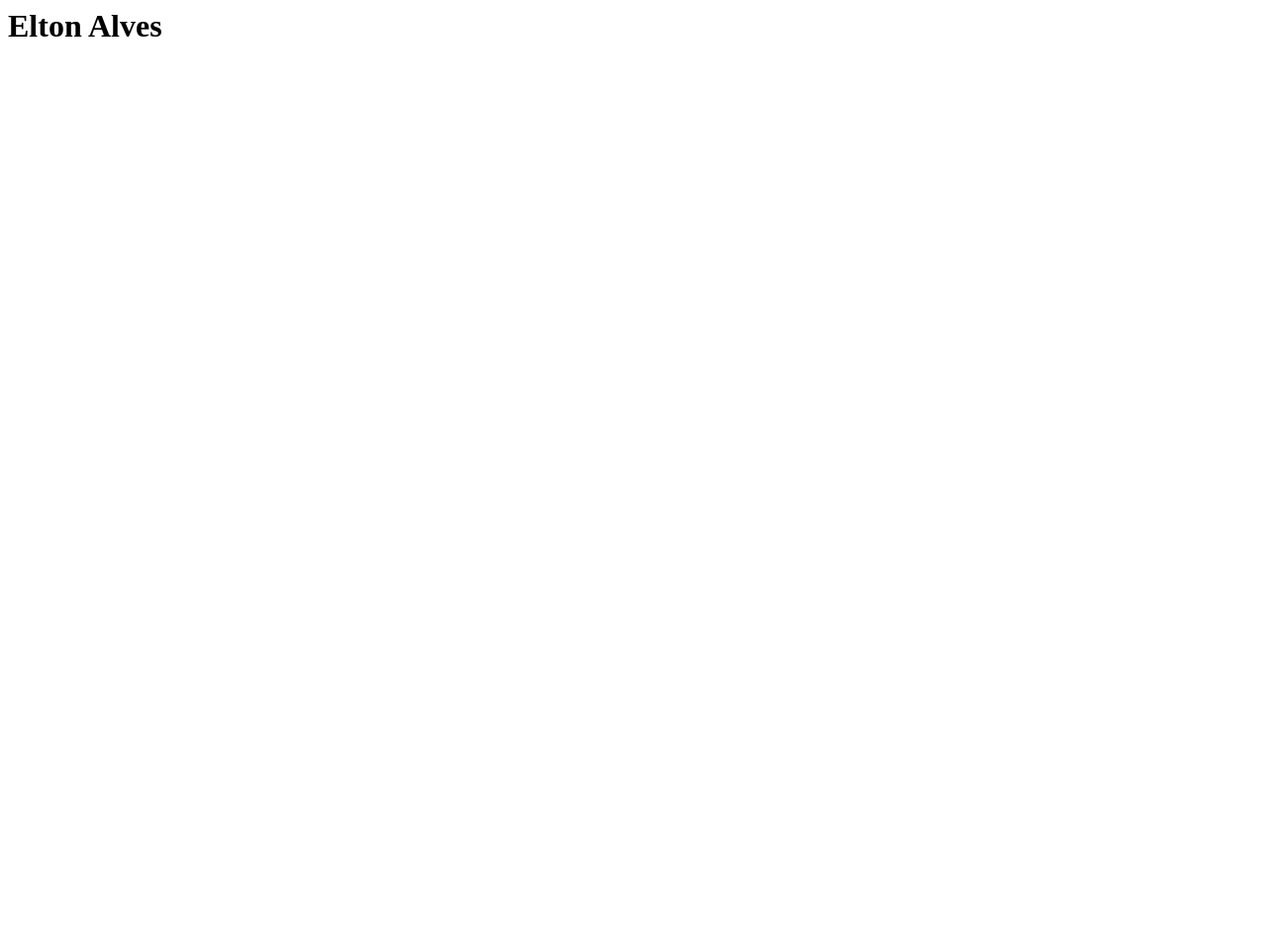
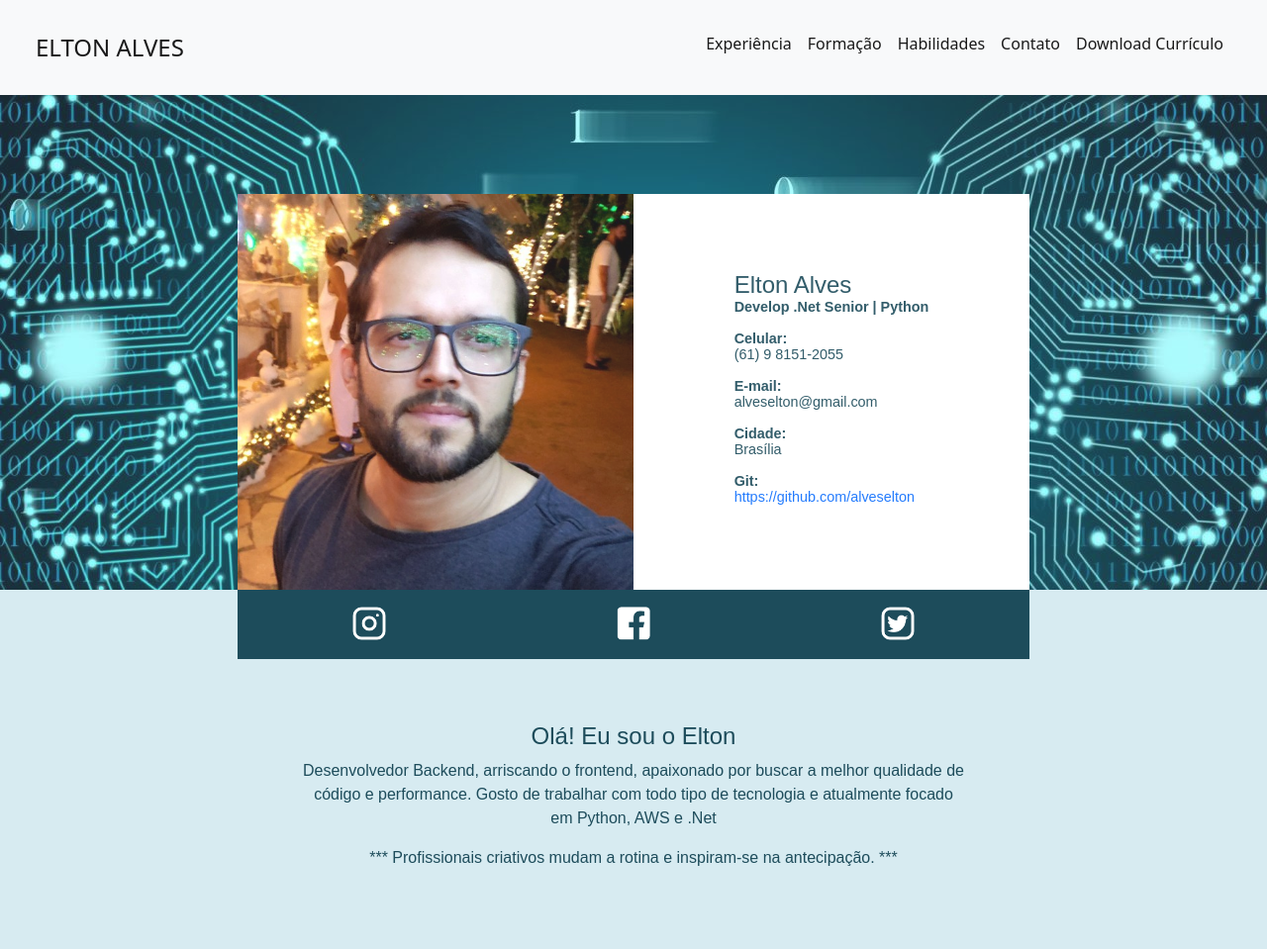
Before and after one commit to alveselton/alveselton.github.io, a plain HTML site: page index.html in a window 1280 px wide. Shown: the whole page at 99% size. Before the commit the page ends 800 px from the top, so only its background shows below. Drawn offline with nearby package versions, Linux system fonts and the light colour scheme.

Commit message:
1a versao curriculo

```diff
--- /dev/null
+++ b/css/style.css
@@ -0,0 +1,108 @@
+.container{
+    margin: 0 !important;
+    padding: 0 !important;;
+}
+#nav {
+    padding: 1.5rem !important;
+}
+.navbar-brand {
+    font-size: 1.5rem !important;
+}
+.navbar-collapse{
+    flex-grow: initial !important;
+}
+
+.container-inner{
+    position: absolute;
+    width: 100%;
+}
+
+.apresentacao{
+    background-image: url('../img/back2.jpg');
+    min-height: 300px;
+    width: 100%;
+    display: flex;
+    opacity: 0.9;
+    justify-content: center;
+}
+
+    .apresentacao-quadro{
+        min-height: 200px;
+        background-color: white;
+        display: flex;
+        width: 800px;
+        bottom: 0;
+        margin: 0 auto;
+        margin-top: 100px;
+    }
+
+    .apresentacao-quadro-dados{
+        width: 50%;
+        display: grid;
+        justify-content: center;
+        align-content: center;
+    }
+
+        .apresentacao-quadro-dados-items{
+            font-family: sans-serif;
+            line-height: 0;
+            padding-bottom: 1rem;
+            color:#1d4c5b;
+            font-size: 0.9rem;
+        }
+
+        .apresentacao-quadro-dados-items > a {
+            text-decoration: none !important;
+        }
+
+.rede-social{
+    min-height: 150px;
+    width: 100%;
+    display: grid;
+    justify-content: center;
+    background-color: #d7ebf1;
+    color:#1d4c5b;
+}
+
+    .rede-social-inner{
+        height: 70px;
+        background-color: rgb(29 76 91);
+        width: 800px;
+        margin: 0 auto;
+    }
+
+    .rede-social-apresentacao-descricao{
+
+    }
+
+    .rede-social-apresentacao{
+        width: 800px;
+        text-align: center;
+        padding: 4rem 4rem;
+        font-family: sans-serif;
+    }
+
+    .rede-social-apresentacao > h4{
+        text-align: center;
+    }
+
+    .rede-social-inner{
+        text-align: center;
+        padding-top: 16px;
+        justify-content: space-around;
+        display: flex;
+    }
+        .rede-social-inner > a > img{
+            height: 36px;
+            width: 36px;
+        }
+
+.apresentacao-quadro-foto{
+    width: 50%;
+    background-color: blueviolet;
+}
+
+
+.foto{
+    width: 400px
+}
--- a/index.html
+++ b/index.html
@@ -1 +1,96 @@
-<h1>Elton Alves</h1>
+<!DOCTYPE html>
+<html lang="en">
+<head>
+    <meta charset="UTF-8">
+    <meta http-equiv="X-UA-Compatible" content="IE=edge">
+    <meta name="viewport" content="width=device-width, initial-scale=1.0">
+    <title>Portfólio Elton Alves</title>
+    <link rel="stylesheet" href="css/style.css">
+    <link href="https://cdn.jsdelivr.net/npm/bootstrap@5.1.3/dist/css/bootstrap.min.css" rel="stylesheet" integrity="sha384-1BmE4kWBq78iYhFldvKuhfTAU6auU8tT94WrHftjDbrCEXSU1oBoqyl2QvZ6jIW3" crossorigin="anonymous">
+    <script src="https://cdn.jsdelivr.net/npm/bootstrap@5.1.3/dist/js/bootstrap.bundle.min.js" integrity="sha384-ka7Sk0Gln4gmtz2MlQnikT1wXgYsOg+OMhuP+IlRH9sENBO0LRn5q+8nbTov4+1p" crossorigin="anonymous"></script>
+</head>
+<body>
+    <header>
+        <nav class="navbar navbar-expand-lg navbar-light bg-light" id="nav">
+            <div class="container-fluid">
+              <a class="navbar-brand" href="#">ELTON ALVES</a>
+              <button class="navbar-toggler" type="button" data-bs-toggle="collapse" data-bs-target="#navbarSupportedContent" aria-controls="navbarSupportedContent" aria-expanded="false" aria-label="Toggle navigation">
+                <span class="navbar-toggler-icon"></span>
+              </button>
+
+              <div class="collapse navbar-collapse" id="navbarSupportedContent">
+                <ul class="navbar-nav me-auto mb-2 d-flex">
+                    <li class="nav-item">
+                        <a class="nav-link active" aria-current="page" href="#">Experiência</a>
+                    </li>
+                    <li class="nav-item">
+                        <a class="nav-link active" aria-current="page" href="#">Formação</a>
+                    </li>
+                    <li class="nav-item">
+                        <a class="nav-link active" aria-current="page" href="#">Habilidades</a>
+                    </li>
+                    <li class="nav-item">
+                        <a class="nav-link active" aria-current="page" href="#">Contato</a>
+                    </li>
+                    <li class="nav-item">
+                        <a class="nav-link active" target="_blank" aria-current="page" href="./file/curriculo-elton.pdf">Download Currículo</a>
+                    </li>
+                </ul>
+              </div>
+
+            </div>
+          </nav>
+    </header>
+    <div class="container">
+        <div class="container-inner">
+            <div class="apresentacao">
+                <div class="apresentacao-quadro">
+                    <div class="apresentacao-quadro-foto">
+                        <img class="foto" src="./img/1580828917230.jpg" alt="Elton Alves" Title="Elton Alves" />
+                    </div>
+                    <div class="apresentacao-quadro-dados">
+                        <div class="apresentacao-quadro-dados-items">
+                            <h4>Elton Alves</h4>
+                            <p><b>Develop .Net Senior | Python</b></p>
+                        </div>
+                        <div class="apresentacao-quadro-dados-items">
+                            <p><b>Celular:</b></p>
+                            <p>(61) 9 8151-2055</p>
+                        </div>
+                        <div class="apresentacao-quadro-dados-items">
+                            <p><b>E-mail:</b></p>
+                            <p>alveselton@gmail.com</p>
+                        </div>
+                        <div class="apresentacao-quadro-dados-items">
+                            <p><b>Cidade:</b></p>
+                            <p>Brasília</p>
+                        </div>
+                        <div class="apresentacao-quadro-dados-items">
+                            <p><b>Git:</b></p>
+                            <a href="https://github.com/alveselton">https://github.com/alveselton</a>
+                        </div>
+                    </div>
+                </div>
+            </div>
+            <div class="rede-social">
+                <div class="rede-social-inner">
+                    <a href="https://www.instagram.com/eba.oficial/"><img src="./img/instagram.png"></a>
+                    <a href="https://www.facebook.com/ebaalves"><img src="./img/face.png"></a>
+                    <a href="https://twitter.com/4lveselton"><img src="./img/twitter.png"></a>
+                </div>
+                <div class="rede-social-apresentacao">
+                    <h4>Olá! Eu sou o Elton</h4>
+                    <div class="rede-social-apresentacao-descricao">
+                        <p>Desenvolvedor Backend, arriscando o frontend, apaixonado por buscar a melhor
+                            qualidade de código e performance. Gosto de trabalhar com todo tipo de tecnologia e atualmente focado em Python, AWS e .Net</p>
+                        <p>*** Profissionais criativos mudam a rotina e inspiram-se na antecipação. ***</p>
+                    </div>
+                </div>
+            </div>
+            <div class="parte-experiencia">
+
+            </div>
+        </div>
+    </div>
+</body>
+</html>
```
Also changed, not shown: img/1580828917230.jpg (added), img/20191203014054-1270x450.jpg (added), img/back.jpg (added), img/back2.jpg (added), img/face.png (added), img/instagram.png (added), img/twitter.png (added), 1 other file.
